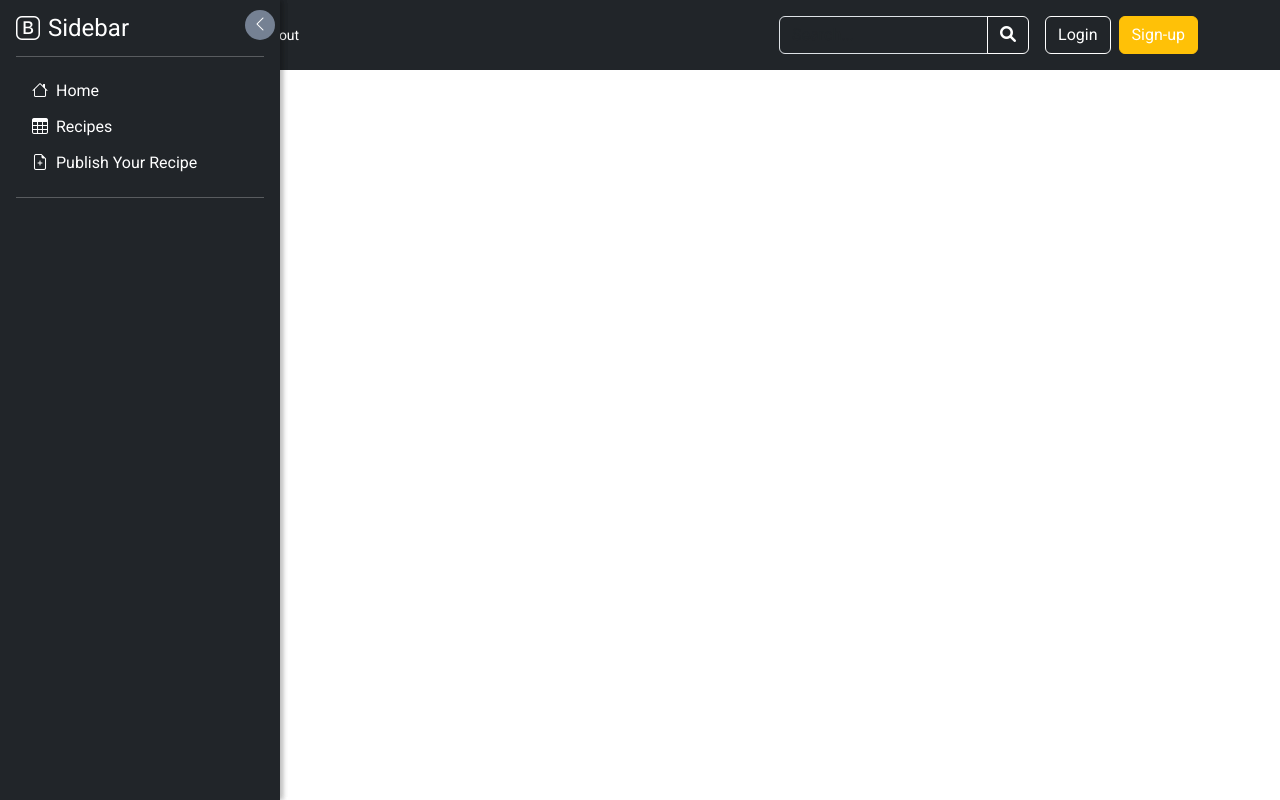
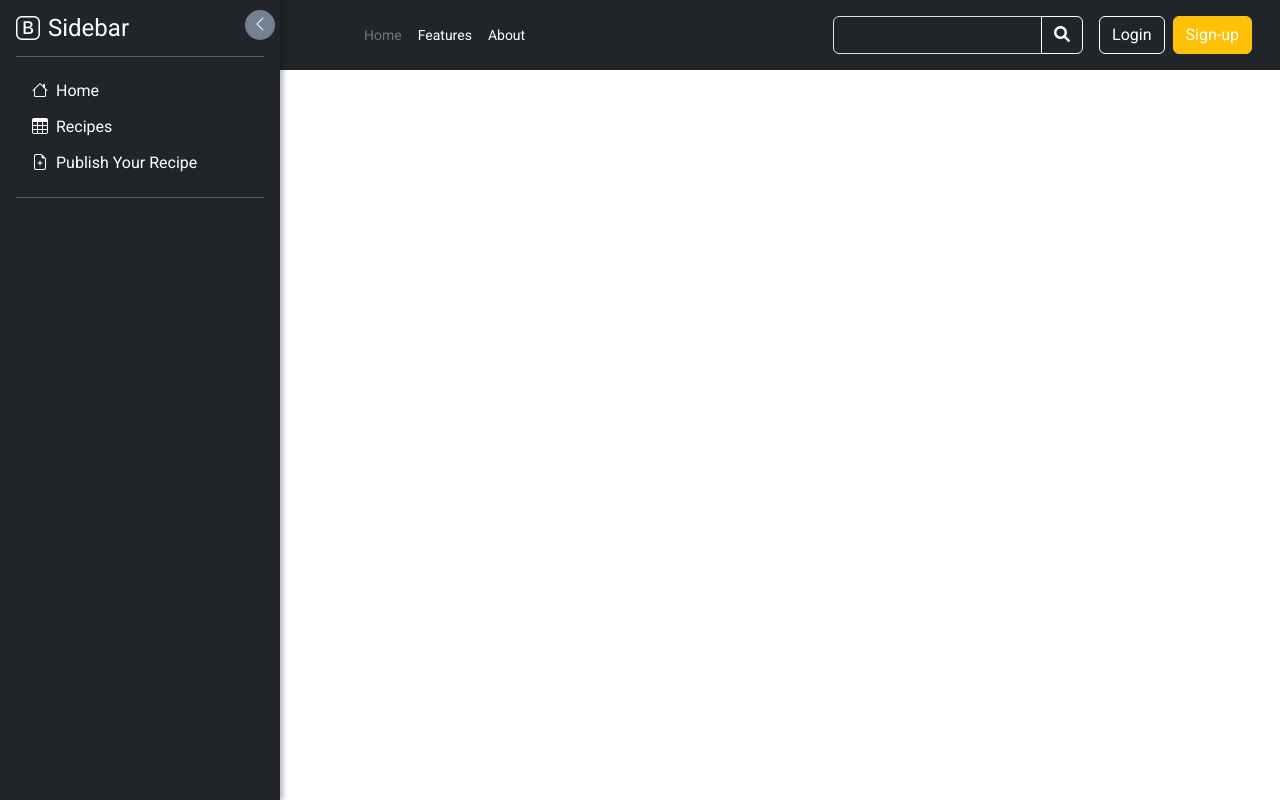
Before and after one commit to petreacatalin/gourmet-gallery, an Angular app: page / in a window 1280 px wide. Shown: the top 800 px of the page. Built offline with nearby package versions, Linux system fonts and the light colour scheme.

Commit message:
resolve header responsiveness

```diff
--- a/src/app/app.component.html
+++ b/src/app/app.component.html
@@ -1,9 +1,9 @@
-<app-header></app-header>
 <div class="app-container" [class.collapsed]="isSidebarCollapsed">
   <div class="sidebar">
     <app-sidebar></app-sidebar>
   </div>
   <div class="content-container">
+    <app-header></app-header>
     <div class="" [@routeAnimations]="prepareRoute(outlet)">
       <router-outlet #outlet="outlet"></router-outlet>
     </div>
```
